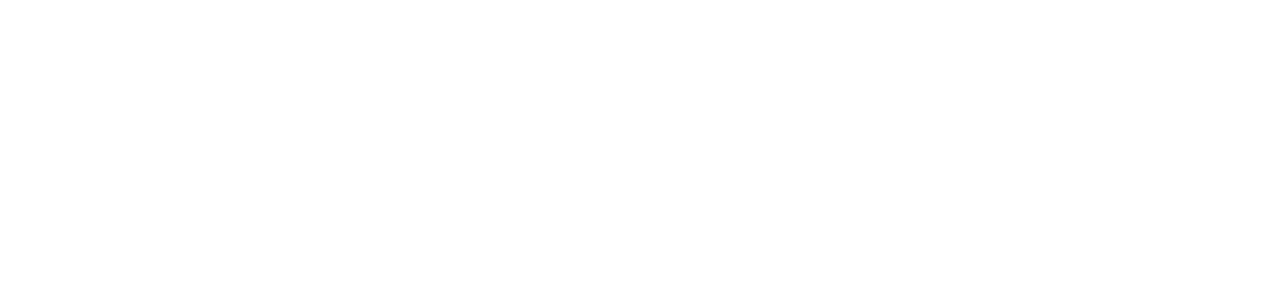
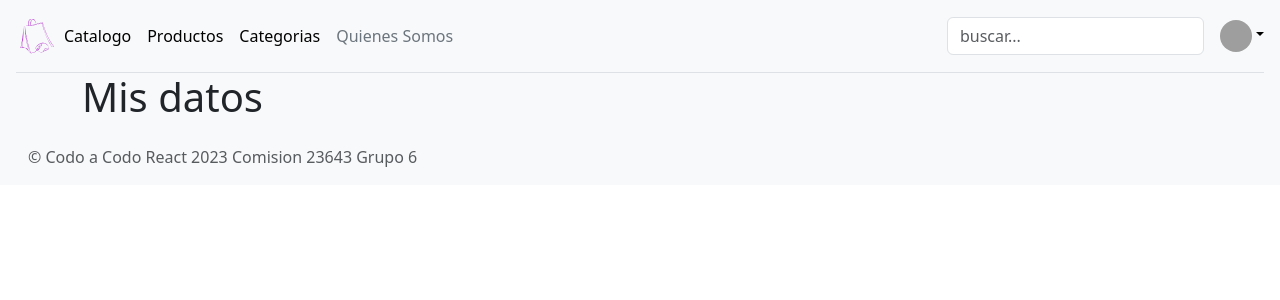
Before and after one commit to sanfosx/ShoppyApp, a React (Vite) app: page /userdata in a window 1280 px wide. Before the commit this address had no page. Shown: the top 300 px of the page. Built offline with nearby package versions, Linux system fonts and the light colour scheme; grey boxes are pictures that could not be loaded.

Commit message:
[FEAT]- Creo los componentes UserDataPage, UserFavoritePage y UserShoppingPage y las rutas en el Navbar

```diff
--- a/src/App.jsx
+++ b/src/App.jsx
@@ -10,6 +10,9 @@
 import ProductPage from './pages/ProductPage'
 import CategoryPage from './pages/CategoryPage'
 import CataloguePage from './pages/CataloguePage'
+import UserFavoritePage from './pages/UserFavoritePage'
+import UserShoppingPage from './pages/UserShoppingPage'
+import UserDataPage from './pages/UserDataPage'
 
 function App() {
 
@@ -25,6 +28,9 @@
         <Route path="/catalogo" element={<CataloguePage />}></Route>
         <Route path="/products" element={<ProductListPage />}></Route>
         <Route path="/products/:id" element={<ProductPage />}></Route>
+        <Route path="/favoritos" element={<UserFavoritePage />}></Route>
+        <Route path="/compras" element={<UserShoppingPage />}></Route>
+        <Route path="/userdata" element={<UserDataPage />}></Route>
         <Route path="/about" element={<AboutPage />}></Route>
       </Route>
     </Routes>
--- a/src/components/Navbar/Navbar.jsx
+++ b/src/components/Navbar/Navbar.jsx
@@ -31,9 +31,9 @@
          <img src="https://github.com/mdo.png" alt="mdo" width="32" height="32" className="rounded-circle"/>
        </a>
        <ul className="dropdown-menu text-small">
-         <li><a className="dropdown-item" href="#">Mis datos</a></li>
-         <li><a className="dropdown-item" href="#">Favoritos</a></li>
-         <li><a className="dropdown-item" href="#">Compras</a></li>
+         <li><Link className="dropdown-item" to="./userdata">Mis datos</Link></li>
+         <li><Link className="dropdown-item" to="./favoritos">Favoritos</Link></li>
+         <li><Link className="dropdown-item" to="./compras">Compras</Link></li>
          <li><hr className="dropdown-divider"/></li>
          <li><a className="dropdown-item" href="#">Cerrar sesion</a></li>
        </ul>
--- a/src/pages/ProductPage.jsx
+++ b/src/pages/ProductPage.jsx
@@ -29,6 +29,8 @@
                     <img src={data.images[0]} alt="" className="rounded mx-auto d-block" />
                     <h2>$ {data.price}</h2>
                     <p>{data.description}</p>
+                    <p>Creado el : {data.creationAt}</p>
+                    <p>Ultima Actualizacion : {data.updatedAt}</p>
                     <button className="btn btn-dark" onClick={() => navigate(-1)}>Volver atras</button>
 
                 </div>
--- /dev/null
+++ b/src/pages/UserDataPage.jsx
@@ -0,0 +1,12 @@
+
+
+const UserDataPage = () => {
+  return (
+    <div>
+        <h1>Mis datos</h1>
+
+    </div>
+  )
+}
+
+export default UserDataPage
--- /dev/null
+++ b/src/pages/UserFavoritePage.jsx
@@ -0,0 +1,11 @@
+
+
+const UserFavoritePage = () => {
+  return (
+    <div>
+      <h1>Mis Favoritos</h1>
+    </div>
+  )
+}
+
+export default UserFavoritePage
--- /dev/null
+++ b/src/pages/UserShoppingPage.jsx
@@ -0,0 +1,11 @@
+
+
+const UserShoppingPage = () => {
+  return (
+    <div>
+      <h1>Mis Compras</h1>
+    </div>
+  )
+}
+
+export default UserShoppingPage
```
